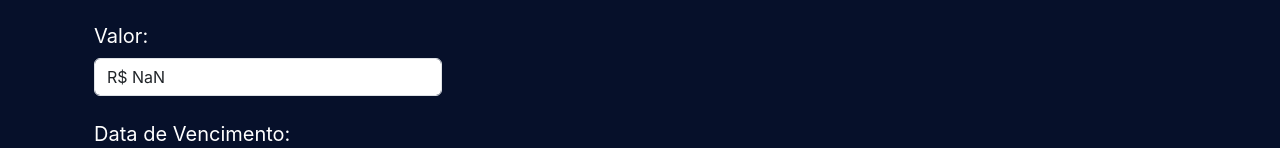
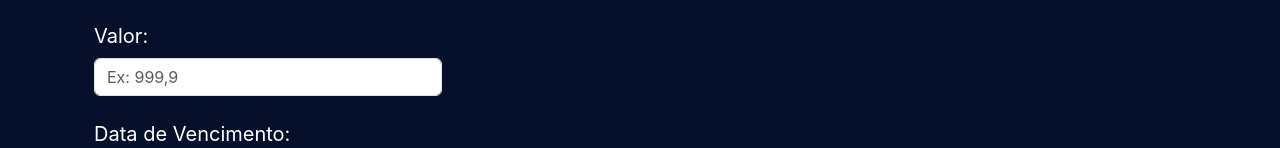
Before and after one commit to Bruno-Menezes-Projects/facilita-gestao-venda, a React (Create React App) app in the folder facilita-gestao-app/: page /conta/incluir in a window 1280 px wide. Shown: the part 342-490 px from the top of the page. Built offline with nearby package versions, Linux system fonts and the light colour scheme.

Commit message:
Update Conta Valor

```diff
--- a/facilita-gestao-app/src/components/paginas/conta/ContaForm.js
+++ b/facilita-gestao-app/src/components/paginas/conta/ContaForm.js
@@ -108,9 +108,9 @@ function ContaForm({id}){
                             <Col sm="8">
                                 <Form.Control
                                     type="text"
-                                    placeholder="Valor da Conta"
-                                    value={`R$ ${parseFloat(valor).toFixed(2)}`}  // Formata o valor com 2 casas decimais
-                                    onChange={(e) => setValor(e.target.value.replace('R$', '').trim())} // Atualiza o valor removendo o "R$"
+                                    placeholder="Ex: 999,9"
+                                    defaultValue={valor}
+                                    onChange={(e) => setValor(e.target.value.replace('R$', '').replace(',', '.').trim())} // Atualiza o valor removendo o "R$"
                                 />
                             </Col>
                         </Form.Group>
@@ -145,12 +145,7 @@ function ContaForm({id}){
                                 </Form.Select>
                             </Col>
                         </Form.Group>
-
-
-
-
                         <br/>
-
 
                         <Row className="justify-content-start">
                             <Col className="text-start"  xl={8}>
--- a/facilita-gestao-app/src/components/paginas/conta/ContaList.js
+++ b/facilita-gestao-app/src/components/paginas/conta/ContaList.js
@@ -168,7 +168,7 @@ function ContaList(){
                                 <td className="text-start">
                                     <div style={{display: 'flex', justifyContent: 'space-between'}}>
                                         <span>R$</span>
-                                        <span>{conta.valor.toFixed(2)}</span>
+                                        <span>{conta.valor.toFixed(2).replace(".",",")}</span>
                                     </div>
                                 </td>
                                 <td className="text-end">
```
